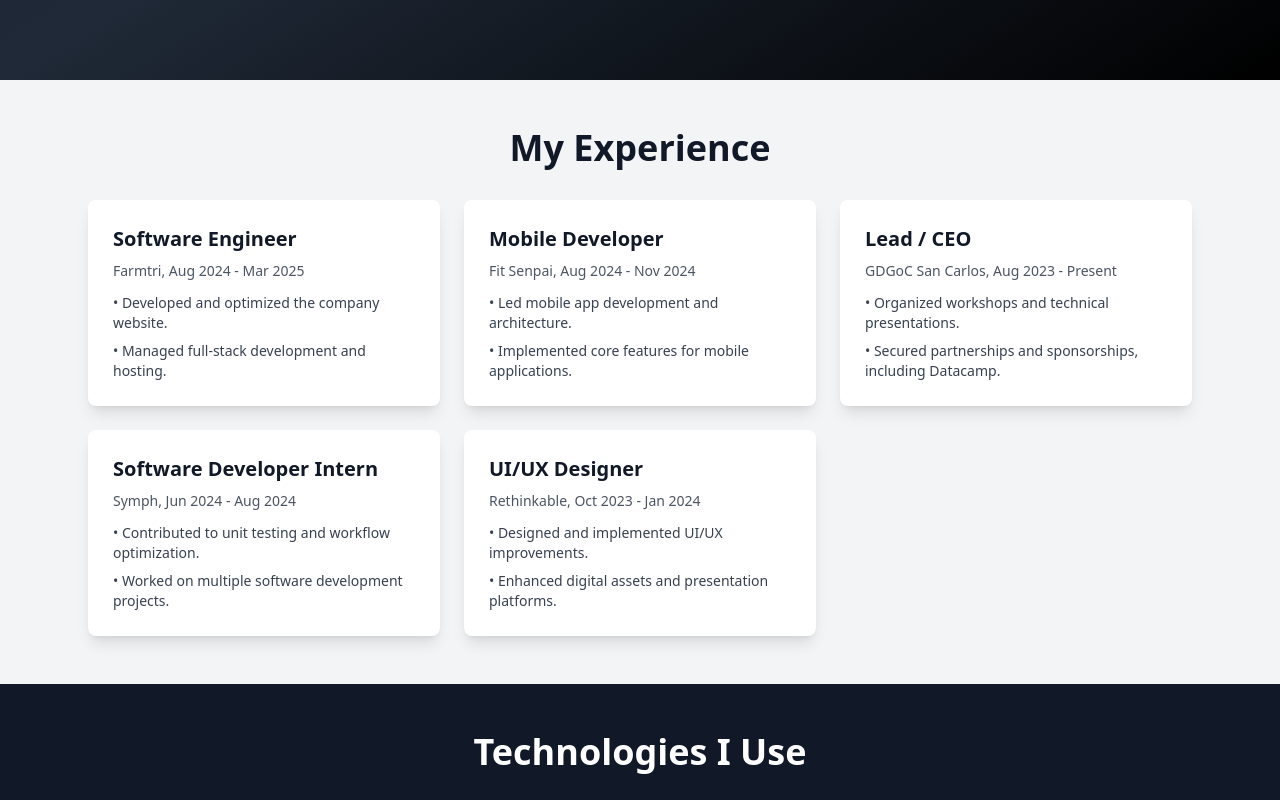
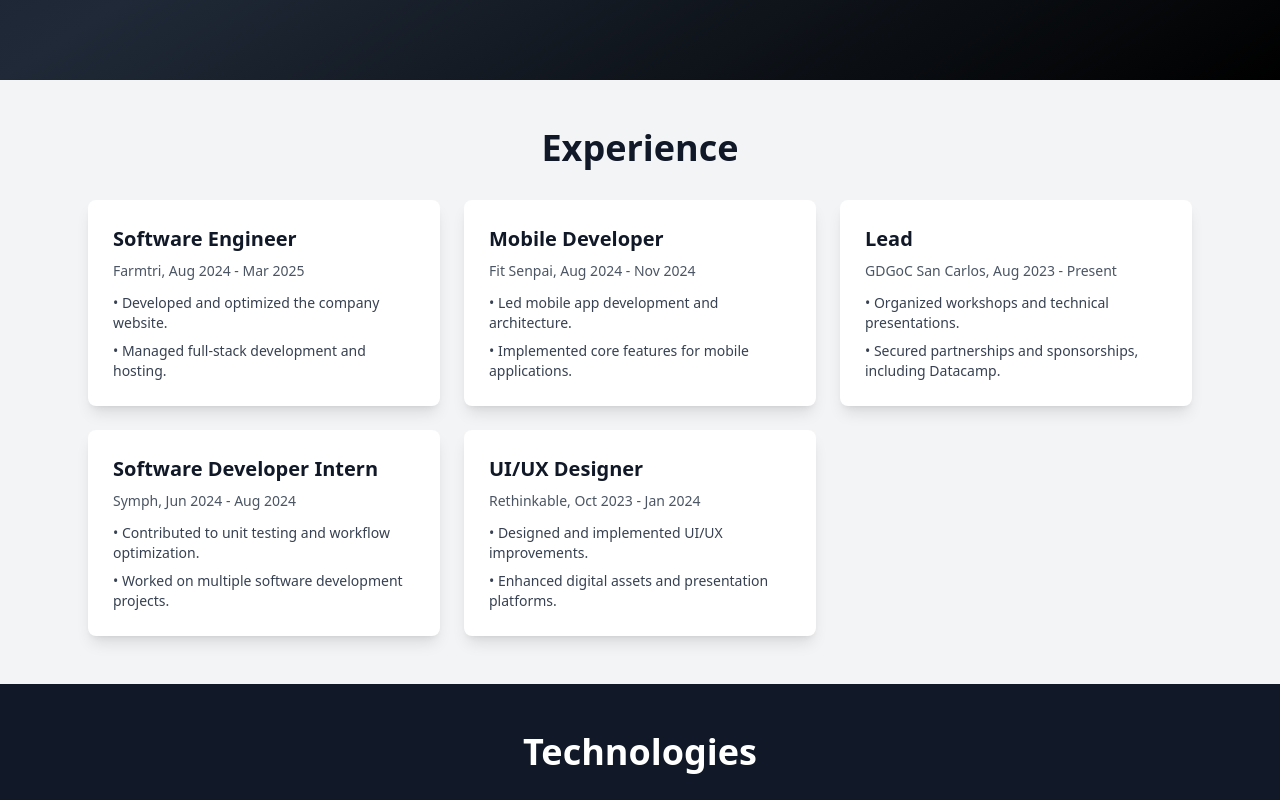
Before and after one commit to kulaizki/portfolio, a SvelteKit app: page / in a window 1280 px wide. Shown: the part 720-1520 px from the top of the page. Built offline with nearby package versions, Linux system fonts and the light colour scheme.

Commit message:
style: polish layout and nitpicks

```diff
--- a/src/routes/+page.svelte
+++ b/src/routes/+page.svelte
@@ -7,6 +7,7 @@
       <p class="mt-4 text-lg md:text-xl text-gray-300 md:whitespace-nowrap">
         A developer with a passion for problem-solving and psychology.
       </p>
+
       <div class="mt-6 flex justify-center md:justify-start space-x-4">
         <a
           href="#experience"
@@ -21,14 +22,16 @@
           Contact Me
         </a>
       </div>
+
     </div>
   </div>
 </section>
 
 <section id="experience" class="py-12 bg-gray-100 text-gray-900">
   <div class="max-w-6xl mx-auto px-6">
-    <h2 class="text-3xl md:text-4xl font-bold text-center mb-8">My Experience</h2>
+    <h2 class="text-3xl md:text-4xl font-bold text-center mb-8">Experience</h2>
     <div class="grid grid-cols-1 sm:grid-cols-2 lg:grid-cols-3 gap-6">
+      <a href="https://farmtri.con" target="_blank">
         <div class="p-6 bg-white rounded-lg shadow-lg border border-transparent hover:border-blue-500 hover:shadow-xl transition-all duration-300">
           <h3 class="text-xl font-semibold">Software Engineer</h3>
           <p class="text-sm text-gray-600 mt-2">Farmtri, Aug 2024 - Mar 2025</p>
@@ -37,6 +40,7 @@
             <li>• Managed full-stack development and hosting.</li>
           </ul>
         </div>
+      </a>
       <div class="p-6 bg-white rounded-lg shadow-lg border border-transparent hover:border-blue-500 hover:shadow-xl transition-all duration-300">
         <h3 class="text-xl font-semibold">Mobile Developer</h3>
         <p class="text-sm text-gray-600 mt-2">Fit Senpai, Aug 2024 - Nov 2024</p>
@@ -46,7 +50,7 @@
         </ul>
       </div>
       <div class="p-6 bg-white rounded-lg shadow-lg border border-transparent hover:border-blue-500 hover:shadow-xl transition-all duration-300">
-        <h3 class="text-xl font-semibold">Lead / CEO</h3>
+        <h3 class="text-xl font-semibold">Lead</h3>
         <p class="text-sm text-gray-600 mt-2">GDGoC San Carlos, Aug 2023 - Present</p>
         <ul class="mt-3 space-y-2 text-gray-700 text-sm">
           <li>• Organized workshops and technical presentations.</li>
@@ -75,7 +79,7 @@
 
 <section id="technologies" class="py-12 bg-gray-900 text-white">
   <div class="max-w-6xl mx-auto px-6">
-    <h2 class="text-3xl md:text-4xl font-bold text-center mb-8">Technologies I Use</h2>
+    <h2 class="text-3xl md:text-4xl font-bold text-center mb-8">Technologies</h2>
     <div class="flex flex-wrap justify-center gap-4">
       <div class="px-4 py-2 bg-gray-800 rounded-lg shadow-md hover:bg-blue-500 hover:text-white transition-all duration-300">
         Typescript
```
Lines whose indentation alone changed are shown as unchanged.
